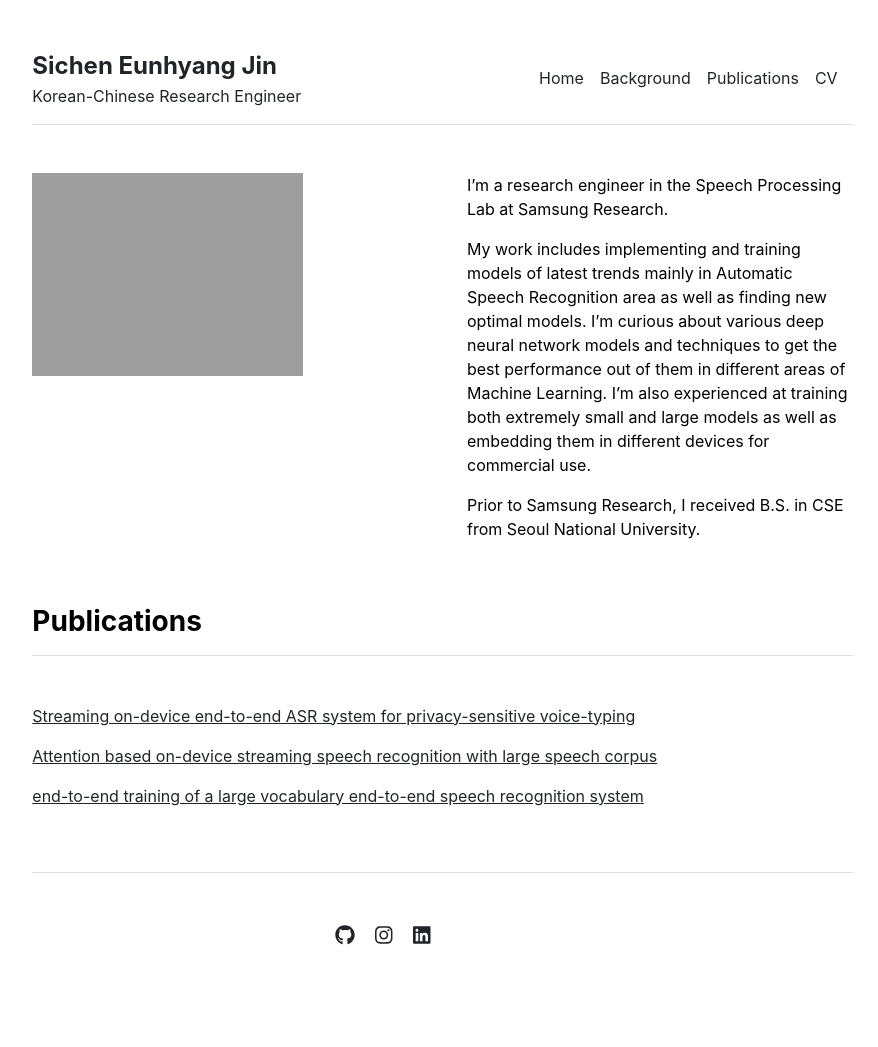
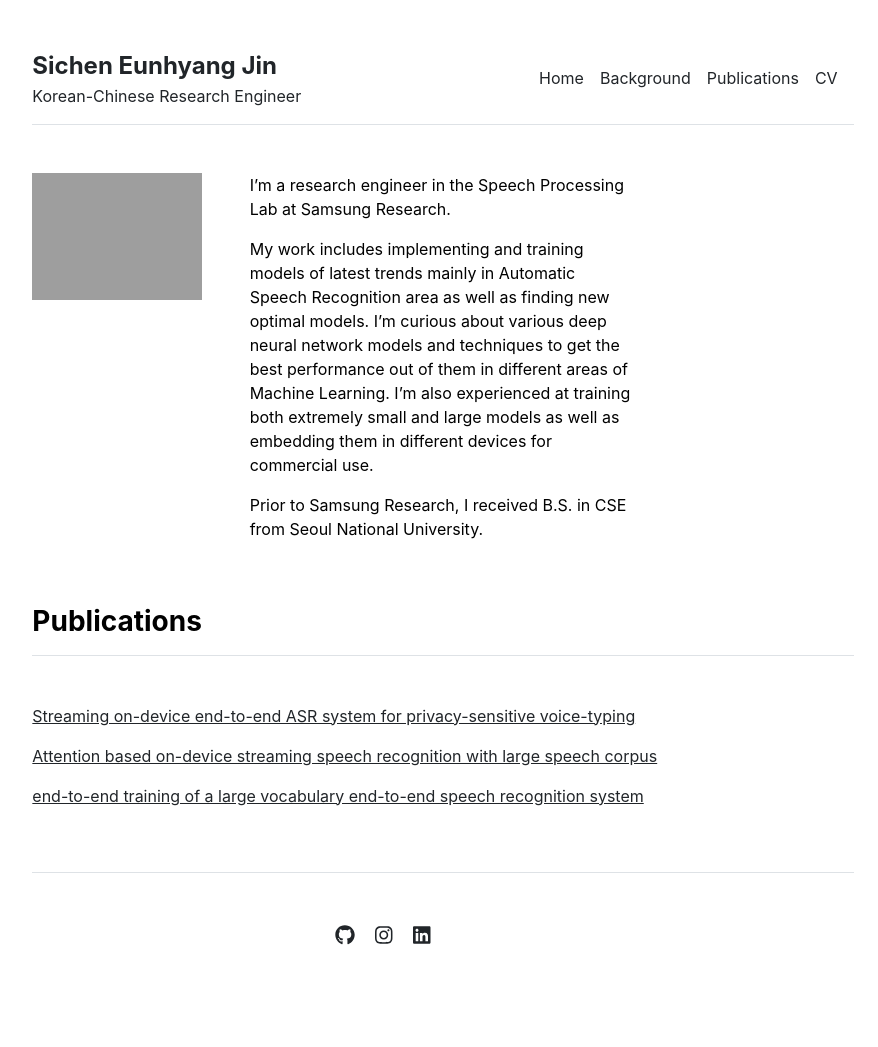
Before and after one commit to chenehk/chenehk.github.io, a Jekyll site: the page built from index.md, in a window 1280 px wide. Shown: the whole page, without its empty margins (197-1075 px from the left). Built offline with Jekyll 4.4.1, drawn with Linux system fonts in a browser that asks for light colours.

Commit message:
Update home.html

```diff
--- a/_layouts/home.html
+++ b/_layouts/home.html
@@ -3,8 +3,8 @@ layout: default
 ---
 
 <div class="row g-5 mb-5">
-  <div class="col-md-6">
-    <img src="{{ site.github.url }}/assets/img/home.jpg" alt="Home" width="70%">
+  <div class="col-md-3">
+    <img src="{{ site.github.url }}/assets/img/home.jpg" alt="Home" width="100%">
   </div>
   <div class="col-md-6">
     {{ content }}
```
